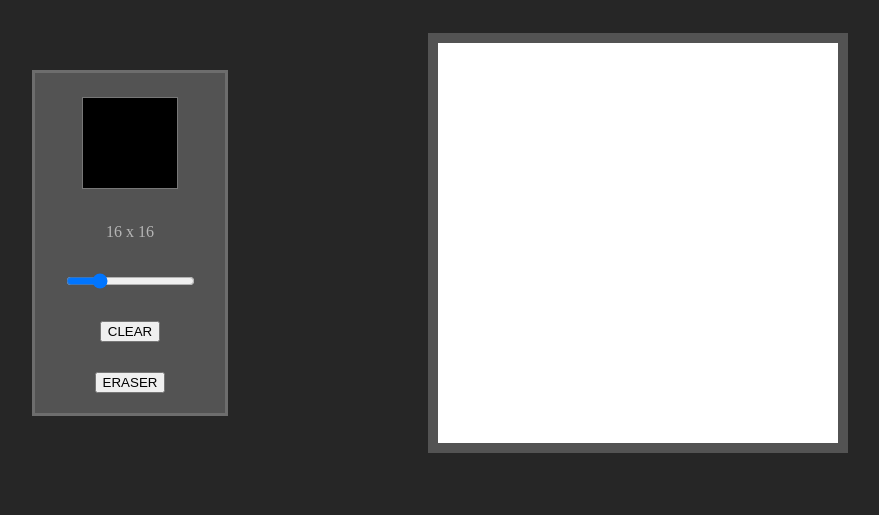
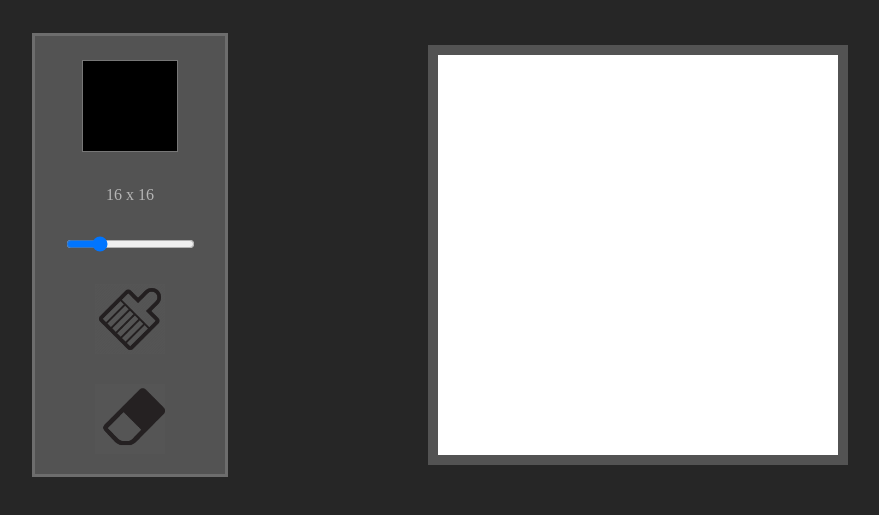
Before and after one commit to Pablo-D01/etch-a-sketch, a plain HTML site: page index.html in a window 1280 px wide. Shown: the part 165-680 px from the top of the page, without its empty margins (200-1079 px from the left). Drawn offline with Linux system fonts and the light colour scheme.

Commit message:
dodano style

```diff
--- a/index.html
+++ b/index.html
@@ -13,8 +13,8 @@
             <input type="color" value="#000000" id="color-picker">
             <div id="sizeValue" class="size-value">16 x 16</div>
             <input type="range" value="16" min="1" max="64" id="slider">
-            <button onClick="reset()">CLEAR</button>
-            <button onClick="eraser()">ERASER</button>
+            <button onClick="reset()"><img src="clear.jpg" alt=""></button>
+            <button onClick="eraser()"><img src="eraser.png" alt=""></button>
 
         </div>
         <div class="container" >
--- a/style.css
+++ b/style.css
@@ -69,3 +69,23 @@ input[type='color']{
     height: 100px;
     padding: 0;
 }
+
+button{
+    background-color: #a3a3a308;
+    height: 70px;
+    width: 70px;
+    cursor: pointer;
+    display: flex;
+    justify-content: center;
+    align-items: center;
+    padding: 0;
+    border: none;
+}
+button img{
+    max-width: 100%;
+    max-height: 100%;
+}
+
+button img:hover{
+    transform: scale(1.01);
+}
```
Also changed, not shown: clear.jpg (added), eraser.png (added).
